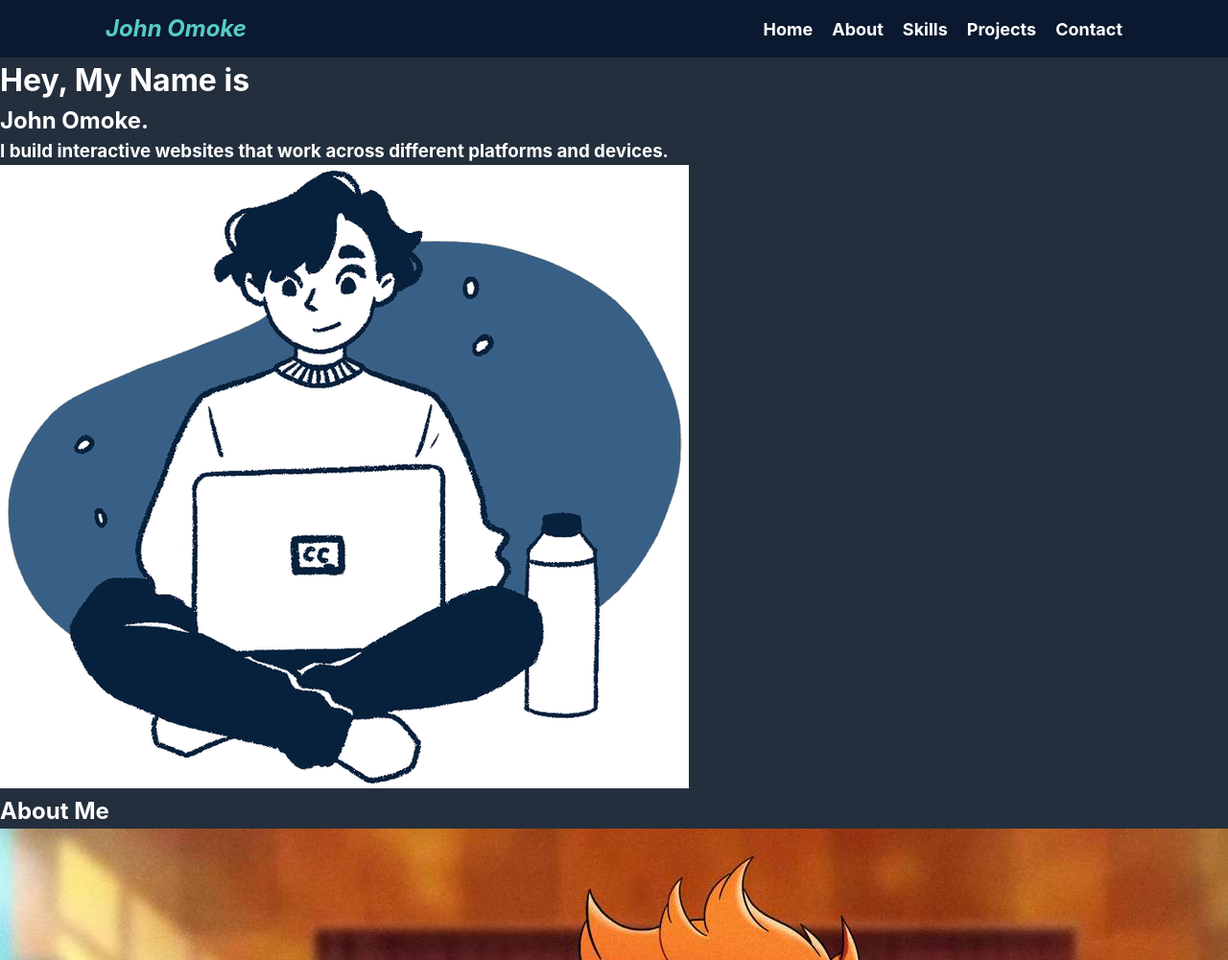
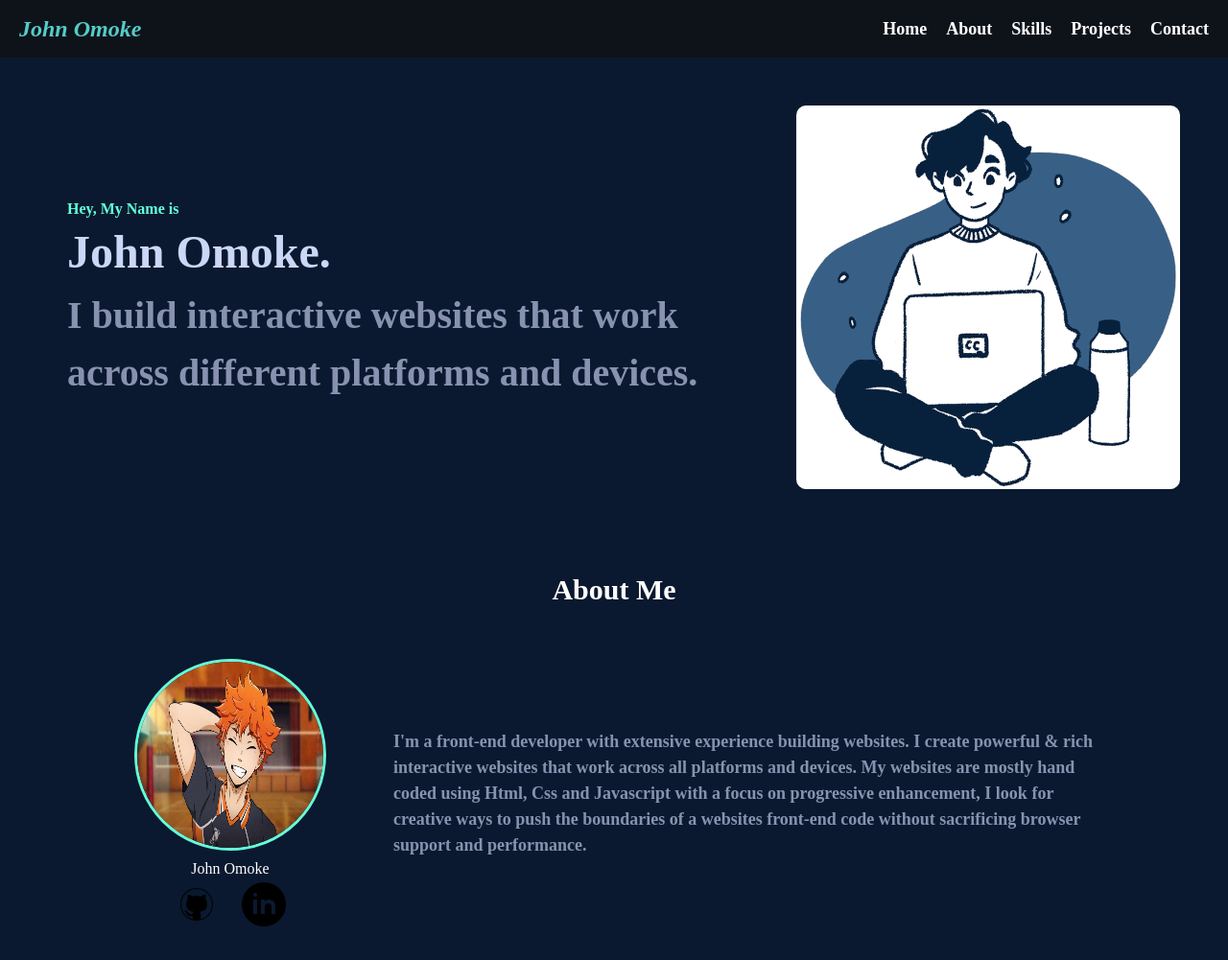
Before and after one commit to jomoke814/Portfolio, a plain HTML site: page index.html in a window 1280 px wide. Shown: the top 1001 px of the page at 96% size. Drawn offline with Linux system fonts and the light colour scheme.

Commit message:
Adding styles to navbar, header and about sections

```diff
--- /dev/null
+++ b/css/reset.css
@@ -0,0 +1,50 @@
+/* http://meyerweb.com/eric/tools/css/reset/
+   v2.0 | 20110126
+   License: none (public domain)
+*/
+
+html, body, div, span, applet, object, iframe,
+h1, h2, h3, h4, h5, h6, p, blockquote, pre,
+a, abbr, acronym, address, big, cite, code,
+del, dfn, em, img, ins, kbd, q, s, samp,
+small, strike, strong, sub, sup, tt, var,
+b, u, i, center,
+dl, dt, dd, ol, ul, li,
+fieldset, form, label, legend,
+table, caption, tbody, tfoot, thead, tr, th, td,
+article, aside, canvas, details, embed,
+figure, figcaption, footer, header, hgroup,
+menu, nav, output, ruby, section, summary,
+time, mark, audio, video {
+	margin: 0;
+	padding: 0;
+	border: 0;
+	font-size: 100%;
+	font: inherit;
+	outline: none;
+	vertical-align: baseline;
+}
+/* HTML5 display-role reset for older browsers */
+article, aside, details, figcaption, figure,
+footer, header, hgroup, menu, nav, section {
+	display: block;
+}
+body {
+	line-height: 1;
+	outline: none;
+}
+ol, ul {
+	list-style: none;
+}
+blockquote, q {
+	quotes: none;
+}
+blockquote:before, blockquote:after,
+q:before, q:after {
+	content: '';
+	content: none;
+}
+table {
+	border-collapse: collapse;
+	border-spacing: 0;
+}
--- a/css/styles.css
+++ b/css/styles.css
@@ -5,22 +5,23 @@
 }
 
 body {
-    background-color: #242f3d;
-    font-family: -apple-system, BlinkMacSystemFont, "Segoe UI", Roboto, Helvetica, Arial, sans-serif, "Apple Color Emoji", "Segoe UI Emoji", "Segoe UI Symbol";
+    background-color: #0a192f;
+    /* font-family: sans-serif; */
     line-height: 1.5;
     height: 100vh;
 }
 
-.container {
+/* .container {
     max-width: 1100px;
     margin: 0 auto;
     padding: 0 20px;
-}
+} */
 
 .navbar {
-    background: #0a192f;
+    background: #0e131a;
     color: #fff;
     height: 60px;
+    padding: 20px 20px;
 }
 
 .navbar .logo {
@@ -53,7 +54,100 @@ body {
     list-style-type: none;
 }
 
-.content {
+.content{
     color: #fff;
-    min-height: 400px;
 }
+
+.header{
+    min-height: 450px;
+}
+
+.hero h1 {
+    font-size: 1rem;
+    line-height: 1.2;
+    color: #64ffda;
+    font-weight: bold;
+}
+
+.hero h2 {
+    color: #ccd6f6;
+    font-size: 3rem;
+    font-weight: bold;
+}
+
+.hero h3 {
+    color: #8892b0;
+    font-size: 2.5rem;
+    font-weight: bold;
+}
+
+.image {
+    height: 400px;
+    width: 400px;
+    border-radius: 10px;
+}
+
+.header .container{
+    display: flex;
+    align-items: center;
+    justify-content: space-between;
+    padding: 50px;
+}
+
+.container .hero{
+    margin: 20px 20px;
+}
+
+.about{
+    min-height: 450px;
+}
+
+.section-title{
+    display: flex;
+    align-items: center;
+    justify-content: center;
+    font-size: 30px;
+    font-weight: bold;
+    margin-top: 25px;
+    padding-bottom: 20px;
+}
+
+.about .container{
+    display: flex;
+    align-items: center;
+    justify-content: space-between;
+    padding: 30px 50px;
+}
+
+.about-image {
+    margin-left: 90px;
+}
+
+.about-image .profile-img{
+    height: 200px;
+    width: 200px;
+    border: 3px solid #64ffda;
+    border-radius: 80%;
+}
+
+.about-image .name{
+    text-align: center;
+}
+
+.about-image .about-social{
+    display: flex;
+    flex-direction: row;
+    height: 50px;
+    width: 50px;
+    margin: 0 40px;
+    gap: 20px;
+}
+
+.about-content {
+    display: flex;
+    color: #8892b0;
+    margin: 70px;
+    border-radius: 10px;
+    font-size: 18px;
+    font-weight: bold;
+}
--- a/index.html
+++ b/index.html
@@ -5,6 +5,7 @@
     <meta http-equiv="X-UA-Compatible" content="IE=edge">
     <meta name="viewport" content="width=device-width, initial-scale=1.0">
     <link rel="shortcut icon" href="android-chrome-512x512.png" type="image/x-icon">
+    <link rel="stylesheet" href="css/reset.css">
     <link rel="stylesheet" href="css/styles.css">
     <script src="js/port.js" defer></script>
     <title>Portfolio</title>
@@ -23,24 +24,34 @@
         </div>
     </nav>
     <div class="content">
-        <main class="contanier">
+        <section class="header">
+            <div class="container">
                 <div class="hero">
                     <h1>Hey, My Name is</h1>
                     <h2>John Omoke.</h2>
                     <h3>I build interactive websites that work across different platforms and devices.</h3>
                 </div>
-            <div class="image">
-                <img src="images/learning.png" alt="">
+                <div class="hero-left">
+                    <img class="image" src="images/learning.png" alt="">
                 </div>
-        </main>
+            </div>
+        </section>
         <section class="about">
             <h2 class="section-title">About Me</h2>
+            <div class="container">
                 <div class="about-image">
-                <img src="images/hinata.jpg" alt="profile-image">
+                    <img class="profile-img" src="images/hinata.jpg" alt="profile-image">
+                    <div class="name">
+                        <h1>John Omoke</h1>
                     </div>
-            <div class="content">
-                <p>I'm a front-end developer with extensive experience building websites. I create powerful & rich interactive websites that work across all platforms and devices.</p>
-                <p>My websites are mostly hand coded using Html, Css and Javascript with a focus on progressive enhancement, I look for creative ways to push the boundaries of a websites front-end code without sacrificing browser support and performance.</p>
+                    <div class="about-social">
+                        <img src="images/icons8-github-75.png" alt="github">
+                        <img src="images/icons8-linkedin-circled-100.png" alt="linkedin">
+                    </div>
+                </div>
+                <div class="about-content">
+                    <p>I'm a front-end developer with extensive experience building websites. I create powerful & rich interactive websites that work across all platforms and devices. My websites are mostly hand coded using Html, Css and Javascript with a focus on progressive enhancement, I look for creative ways to push the boundaries of a websites front-end code without sacrificing browser support and performance.</p>
+                </div>
             </div>
         </section>
         <!-- <section class="skills">
```
Lines whose indentation alone changed are shown as unchanged.
